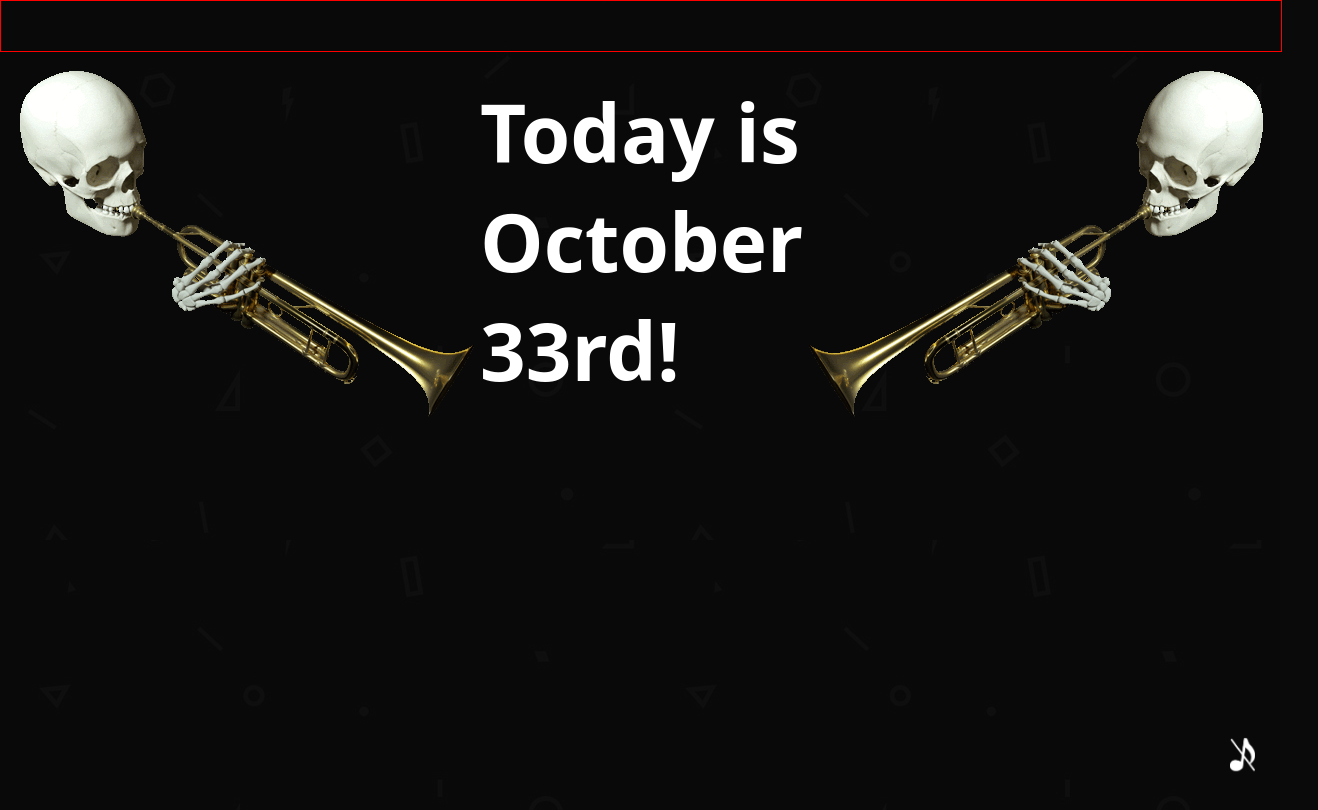
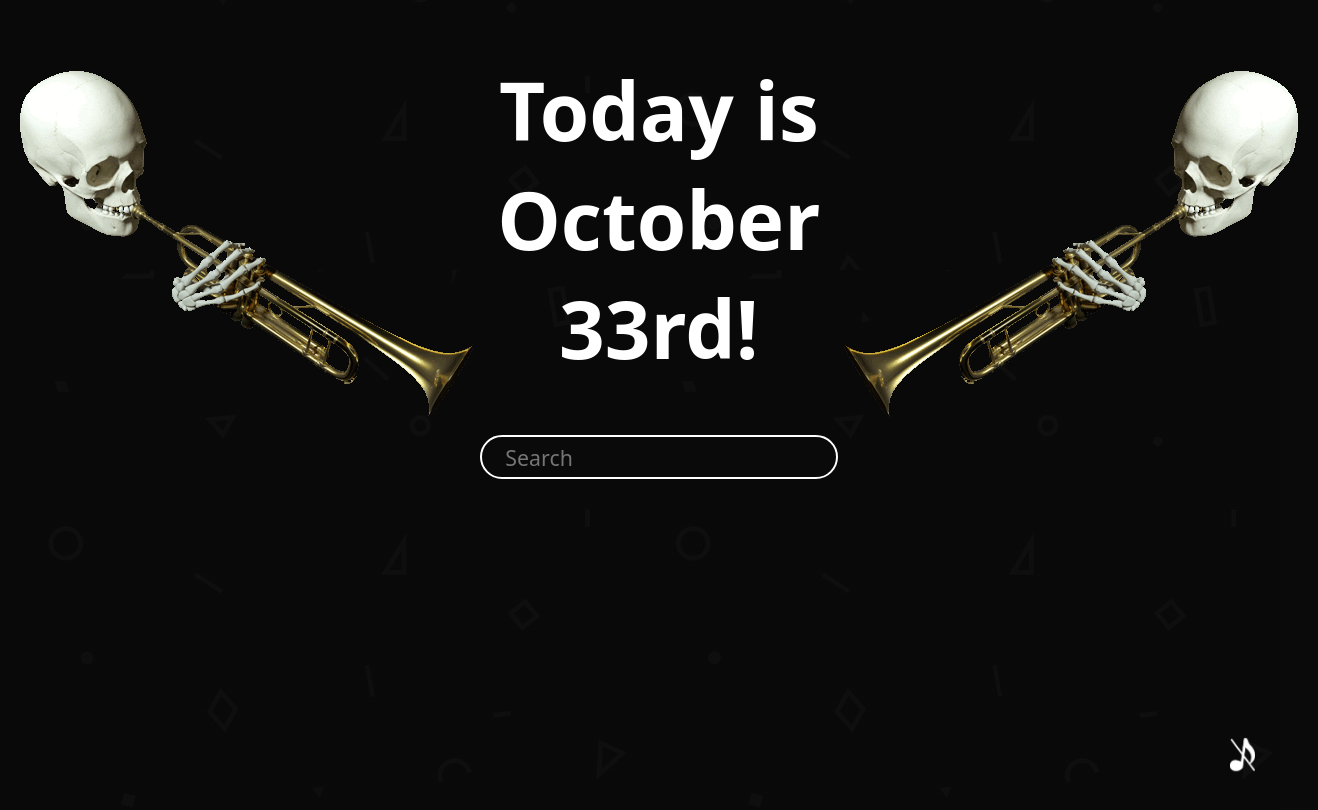
Before and after one commit to Rational1ty/october, a plain HTML site: page index.html in a window 1280 px wide. Shown: the top 810 px of the page, 1318 px wide, since content can reach past the window. Drawn offline with Linux system fonts and the light colour scheme.

Commit message:
Transitioned to grid-based layout, added search feature

```diff
--- a/index.html
+++ b/index.html
@@ -8,6 +8,7 @@
 		<link rel="stylesheet" href="./styles/style.css"/>
 		<script defer src="./scripts/main.js"></script>
 		<script defer src="./scripts/background.js"></script>
+		<script defer src="./scripts/search.js"></script>
 	</head>
 	<body>
 		<noscript>You must enable JavaScript to run this page</noscript>
@@ -18,16 +19,20 @@
 			<img src="./assets/shapes-med.jpg" class="bg__img"/>
 		</div>
 		<div class="container">
-			<img src="./assets/dootdoot1.gif" alt="Skeleton playing trumpet" class="container__img"/>
-			<h1 class="container__date" id="date"></h1>
-			<img src="./assets/dootdoot2.gif" alt="Skeleton playing trumpet" class="container__img"/>
-		</div>
-		<div class="search">
-			<div class="search__bar"></div>
-		</div>
-		<div class="audio">
-			<img src="./assets/music-note-disabled.png" alt="Toggle audio" class="audio__toggle" id="audio-toggle"/>
-			<audio src="./assets/sss-remix.mp3" id="music" style="display: none" loop></audio>
+			<div class="content">
+				<img src="./assets/dootdoot1.gif" alt="Skeleton playing trumpet" class="content__img"/>
+				<div class="content__center">
+					<h1 class="content__date" id="date"></h1>
+					<div class="content__bar">
+						<input class="content__search" id="search" type="text" placeholder="Search"></input>
+					</div>
+				</div>
+				<img src="./assets/dootdoot2.gif" alt="Skeleton playing trumpet" class="content__img"/>
+			</div>
+			<div class="audio">
+				<img src="./assets/music-note-disabled.png" alt="Toggle audio" class="audio__toggle" id="audio-toggle"/>
+				<audio src="./assets/sss-remix.mp3" id="music" style="display: none" loop></audio>
+			</div>
 		</div>
 	</body>
 </html>
--- a/scripts/background.js
+++ b/scripts/background.js
@@ -2,20 +2,14 @@ function $(id) {
 	return document.getElementById(id);
 }
 
-// function setBackgroundDisplacement() {
-// 	document.documentElement.style.setProperty('--max-disp-x', -window.visualViewport.width + '');
-// 	document.documentElement.style.setProperty('--max-disp-y', -window.visualViewport.height + '');
-// 	console.log(document.documentElement.style.getPropertyValue('--max-disp-x'));
-// 	console.log(document.documentElement.style.getPropertyValue('--max-disp-y'));
-// }
-
-// window.addEventListener('load', setBackgroundDisplacement);
-// window.addEventListener('resize', setBackgroundDisplacement);
+window.addEventListener('resize', () => {
+	console.log(window.visualViewport.width, window.visualViewport.height);
+});
 
 $('audio-toggle').addEventListener('click', e => toggleAudio(e.target));
 
 window.addEventListener('load', () => {
-	$('music').volume = 0.5;
+	$('music').volume = 0.2;
 });
 
 function toggleAudio(element) {
--- /dev/null
+++ b/scripts/search.js
@@ -0,0 +1,10 @@
+function $(id) {
+	return document.getElementById(id);
+}
+
+$('search').addEventListener('keydown', e => {
+	if (e.key === 'Enter') {
+		const query = e.target.value.replace(/\s+/g, '+');
+		window.location.replace(`https://www.google.com/search?q=${query}`);
+	}
+});
--- a/styles/style.css
+++ b/styles/style.css
@@ -1,39 +1,23 @@
 :root {
 	--dark-gray: #0a0a0a;
-	/* --max-disp-x: -1920px; */
-	/* --max-disp-y: -1080px; */
+	--sans: system-ui, -apple-system, 'Segoe UI', Oxygen, Ubuntu, Cantarell, 'Open Sans', 'Helvetica Neue', sans-serif;
 }
 
 html, body {
-	/* width: 200vw; */
-	/* height: 200vh; */
 	margin: 0;
 	padding: 0;
+	overflow: hidden;
 	background-color: var(--dark-gray);
-	overflow: hidden;
 }
 
 .bg {
 	position: relative;
-	/* top: var(--max-disp-y); */
-	/* left: var(--max-disp-x); */
 	transform: translate(-50%, -50%);
 	width: 3840px;
 	height: 2160px;
 
-	animation: 10s linear infinite running bg-move;
+	animation: 20s linear infinite running bg-move;
 }
-
-/* @keyframes bg-move {
-	from {
-		top: var(--max-disp-y);
-		left: var(--max-disp-x);
-	}
-	to {
-		top: 0;
-		left: 0;
-	}
-} */
 
 @keyframes bg-move {
 	from { transform: translate(-50%, -50%); }
@@ -48,24 +32,29 @@ html, body {
 
 .container {
 	position: absolute;
-	top: -20vh;
+	top: 0;
 	left: 0;
 	width: 100vw;
 	height: 100vh;
-
-	display: flex;
-	flex-direction: row;
-	justify-content: space-around;
-	align-items: center;
 }
 
-.container__date {
-	color: white;
-	font-size: 60pt;
-	font-family: system-ui, -apple-system, 'Segoe UI', Oxygen, Ubuntu, Cantarell, 'Open Sans', 'Helvetica Neue', sans-serif;
+.content {
+	width: 100vw;
+
+	display: grid;
+	grid-template-columns: 1fr 3fr 1fr;
+	gap: 0;
+	place-items: center;
 }
 
-.container__img {
+.content__date {
+	text-align: center;
+	font-size: 60pt;
+	font-family: var(--sans);
+	color: white;
+}
+
+.content__img {
 	filter: hue-rotate(0deg);
 	animation: 5s linear 0s infinite running rgb;
 }
@@ -75,14 +64,35 @@ html, body {
 	to { filter: hue-rotate(360deg); }
 }
 
-.search {
-	position: absolute;
+.content__bar {
+	height: 40px;
+
+	margin: 0;
+	border: 2px solid white;
+	border-radius: 100px;
+
+	display: flex;
+	flex-direction: column;
+	justify-content: center;
+
 	color: white;
-	width: 100vw;
-	height: 50px;
-	top: 0;
-	left: 0;
-	border: thin solid red;
+	background-color: var(--dark-gray);
+}
+
+.content__search {
+	margin: 1em;
+	border: none;
+
+	font-size: 16pt;
+	font-family: var(--sans);
+	font-weight: lighter;
+
+	color: white;
+	background: none;
+}
+
+.content__search:focus {
+	outline: none;
 }
 
 .audio {
```
